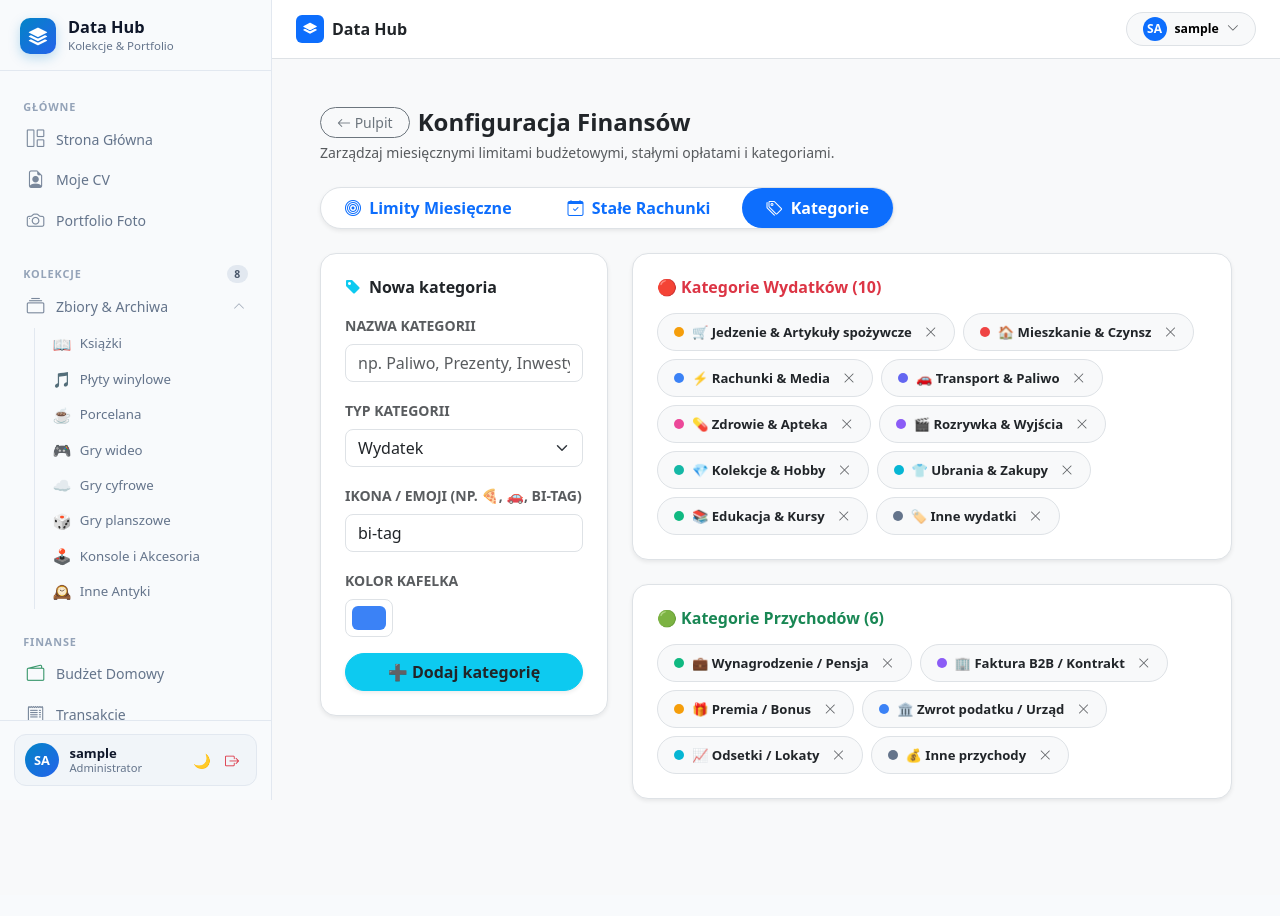
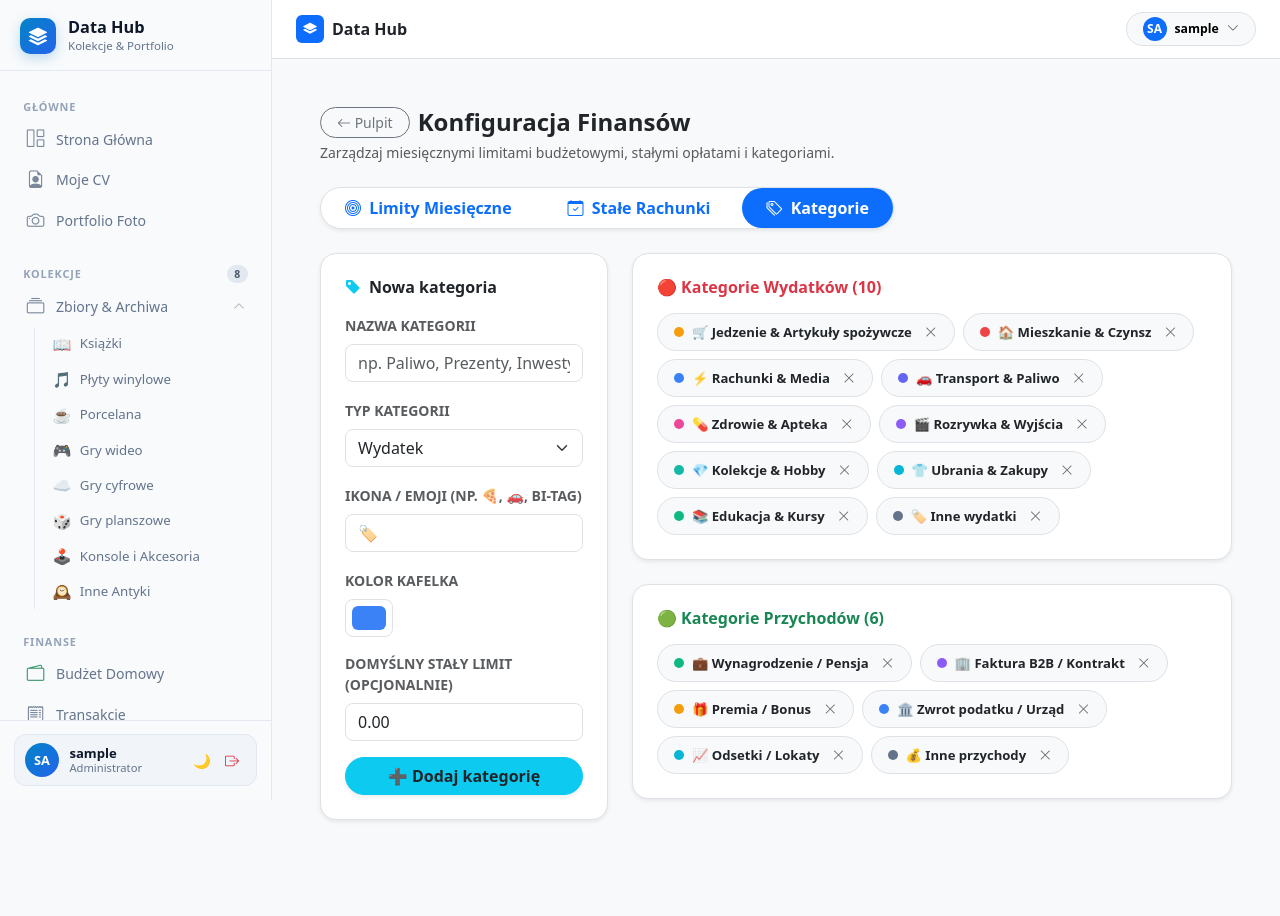
Before and after one commit to kjakubk/library_app, a Django app: page /budzet/ustawienia/ in a window 1280 px wide, after a click on "Kategorie". Before the commit the page ends 801 px from the top, so only its background shows below. Run offline with Django 5.2, Linux system fonts and the light colour scheme; the visitor is signed in with stand-in values (Sample User, id 1); data comes from the database, SQL or seed files in the repository; data that the repository does not hold is empty.

Commit message:
fix: formularz tworzenia kategorii - opcjonalny limit i kolejnosc oraz przejscie do zakladki

```diff
--- a/budget/forms.py
+++ b/budget/forms.py
@@ -85,6 +85,31 @@ class AccountForm(forms.ModelForm):
 
 
 class CategoryForm(forms.ModelForm):
+    default_budget_limit = forms.DecimalField(
+        required=False,
+        initial=Decimal('0.00'),
+        label="Domyślny stały limit miesięczny (PLN)",
+        widget=forms.NumberInput(attrs={'class': 'form-control rounded-3 shadow-none', 'step': '1.00', 'placeholder': 'np. 500.00 (opcjonalnie)'})
+    )
+    order = forms.IntegerField(
+        required=False,
+        initial=0,
+        label="Kolejność",
+        widget=forms.NumberInput(attrs={'class': 'form-control rounded-3 shadow-none', 'placeholder': '0'})
+    )
+    icon = forms.CharField(
+        required=False,
+        initial='🏷️',
+        label="Ikona / Emoji",
+        widget=forms.TextInput(attrs={'class': 'form-control rounded-3 shadow-none', 'placeholder': 'Emoji np. 🛒, 🚗, 🍕 lub bi-tag'})
+    )
+    color = forms.CharField(
+        required=False,
+        initial='#3b82f6',
+        label="Kolor kafelka",
+        widget=forms.TextInput(attrs={'class': 'form-control form-control-color rounded-3 shadow-none', 'type': 'color'})
+    )
+
     class Meta:
         model = Category
         fields = [
@@ -98,11 +123,23 @@ class CategoryForm(forms.ModelForm):
         widgets = {
             'name': forms.TextInput(attrs={'class': 'form-control rounded-3 shadow-none', 'placeholder': 'np. Paliwo, Prezenty, Inwestycje...'}),
             'category_type': forms.Select(attrs={'class': 'form-select rounded-3 shadow-none'}),
-            'icon': forms.TextInput(attrs={'class': 'form-control rounded-3 shadow-none', 'placeholder': 'Emoji np. 🛒, 🚗, 🍕 lub klasa bi-tag'}),
-            'color': forms.TextInput(attrs={'class': 'form-control form-control-color rounded-3 shadow-none', 'type': 'color'}),
-            'default_budget_limit': forms.NumberInput(attrs={'class': 'form-control rounded-3 shadow-none', 'step': '1.00', 'placeholder': 'Domyślny stały limit miesięczny'}),
-            'order': forms.NumberInput(attrs={'class': 'form-control rounded-3 shadow-none'}),
         }
+
+    def clean_default_budget_limit(self):
+        val = self.cleaned_data.get('default_budget_limit')
+        return val if val is not None else Decimal('0.00')
+
+    def clean_order(self):
+        val = self.cleaned_data.get('order')
+        return val if val is not None else 0
+
+    def clean_icon(self):
+        val = self.cleaned_data.get('icon')
+        return val if val else '🏷️'
+
+    def clean_color(self):
+        val = self.cleaned_data.get('color')
+        return val if val else '#3b82f6'
 
 
 class MonthlyBudgetForm(forms.ModelForm):
--- a/budget/models.py
+++ b/budget/models.py
@@ -61,9 +61,9 @@ class Category(models.Model):
     category_type = models.CharField(max_length=10, choices=CATEGORY_TYPES, default='expense', verbose_name="Typ kategorii")
     icon = models.CharField(max_length=50, default='bi-tag', verbose_name="Ikona (Bootstrap lub Emoji)")
     color = models.CharField(max_length=30, default='#3b82f6', verbose_name="Kolor kafelka")
-    default_budget_limit = models.DecimalField(max_digits=12, decimal_places=2, default=Decimal('0.00'), verbose_name="Domyślny stały limit miesięczny (PLN)")
+    default_budget_limit = models.DecimalField(max_digits=12, decimal_places=2, default=Decimal('0.00'), blank=True, verbose_name="Domyślny stały limit miesięczny (PLN)")
     is_default = models.BooleanField(default=False, verbose_name="Kategoria systemowa")
-    order = models.IntegerField(default=0, verbose_name="Kolejność")
+    order = models.IntegerField(default=0, blank=True, verbose_name="Kolejność")
 
     class Meta:
         verbose_name = "Kategoria"
--- a/budget/templates/budget/budget_settings.html
+++ b/budget/templates/budget/budget_settings.html
@@ -346,6 +346,10 @@
                                 <label class="form-label small text-muted text-uppercase fw-semibold">Kolor kafelka</label>
                                 {{ category_form.color }}
                             </div>
+                            <div class="mb-3">
+                                <label class="form-label small text-muted text-uppercase fw-semibold">Domyślny stały limit (opcjonalnie)</label>
+                                {{ category_form.default_budget_limit }}
+                            </div>
                             <button type="submit" class="btn btn-info rounded-pill px-4 w-100 fw-semibold shadow-sm text-dark">
                                 ➕ Dodaj kategorię
                             </button>
@@ -362,6 +366,11 @@
                                 <div class="badge rounded-pill p-2 px-3 text-body d-flex align-items-center gap-2" style="background-color: var(--bs-tertiary-bg); border: 1px solid var(--bs-border-color); font-size: 0.82rem;">
                                     <span class="rounded-circle" style="width: 10px; height: 10px; background-color: {{ cat.color }}; display: inline-block;"></span>
                                     <span>{{ cat.icon }} {{ cat.name }}</span>
+                                    {% if cat.default_budget_limit > 0 %}
+                                        <span class="badge bg-secondary bg-opacity-25 text-body rounded-pill ms-1" style="font-size: 0.68rem;" title="Stały limit miesięczny">
+                                            {{ cat.default_budget_limit|floatformat:0 }} zł
+                                        </span>
+                                    {% endif %}
                                     <form method="POST" action="{% url 'category_delete' cat.id %}" class="d-inline ms-1">
                                         {% csrf_token %}
                                         <button type="submit" class="btn btn-link text-muted p-0" style="font-size: 0.75rem;" onclick="return confirm('Czy usunąć kategorię {{ cat.name }}?')">
@@ -397,4 +406,17 @@
     </div>
 
 </div>
+
+<script>
+document.addEventListener("DOMContentLoaded", function() {
+    const urlParams = new URLSearchParams(window.location.search);
+    const tabParam = urlParams.get('tab');
+    if (tabParam) {
+        const triggerEl = document.querySelector(`#${tabParam}-tab`);
+        if (triggerEl) {
+            bootstrap.Tab.getOrCreateInstance(triggerEl).show();
+        }
+    }
+});
+</script>
 {% endblock %}
--- a/budget/views.py
+++ b/budget/views.py
@@ -548,8 +548,9 @@ def category_create(request):
         cat = form.save()
         messages.success(request, f'Dodano kategorię: {cat.name}')
     else:
-        messages.error(request, 'Błąd podczas tworzenia kategorii.')
-    return redirect('budget_settings')
+        err_list = [f"{field}: {errs[0]}" if field != '__all__' else errs[0] for field, errs in form.errors.items()]
+        messages.error(request, f'Błąd podczas tworzenia kategorii: {", ".join(err_list)}')
+    return redirect('/budzet/ustawienia/?tab=categories')
 
 
 @login_required
@@ -559,7 +560,7 @@ def category_delete(request, pk):
     name = cat.name
     cat.delete()
     messages.info(request, f'Usunięto kategorię: {name}')
-    return redirect('budget_settings')
+    return redirect('/budzet/ustawienia/?tab=categories')
 
 
 @login_required
@@ -585,7 +586,7 @@ def budget_goal_save(request):
     )
     msg_suffix = " (i ustawiono jako stały limit na kolejne miesiące)" if apply_to_future else ""
     messages.success(request, f'Zapisano limit dla: {category.name} ({amount:,.2f} PLN){msg_suffix}')
-    return redirect(f'/budzet/ustawienia/?year={year}&month={month}')
+    return redirect(f'/budzet/ustawienia/?year={year}&month={month}&tab=limits')
 
 
 @login_required
@@ -595,7 +596,7 @@ def budget_goal_delete(request, pk):
     y, m = b.year, b.month
     b.delete()
     messages.info(request, 'Usunięto miesięczny limit budżetowy.')
-    return redirect(f'/budzet/ustawienia/?year={y}&month={m}')
+    return redirect(f'/budzet/ustawienia/?year={y}&month={m}&tab=limits')
 
 
 @login_required
@@ -606,8 +607,9 @@ def recurring_payment_create(request):
         rec = form.save()
         messages.success(request, f'Dodano płatność stałą / ratę: {rec.title}')
     else:
-        messages.error(request, 'Błąd podczas dodawania płatności stałej.')
-    return redirect('budget_settings')
+        err_list = [f"{field}: {errs[0]}" if field != '__all__' else errs[0] for field, errs in form.errors.items()]
+        messages.error(request, f'Błąd podczas dodawania płatności stałej: {", ".join(err_list)}')
+    return redirect('/budzet/ustawienia/?tab=recurring')
 
 
 @login_required
```
Also changed, not shown: budget/migrations/0005_alter_category_default_budget_limit_and_more.py (added).
